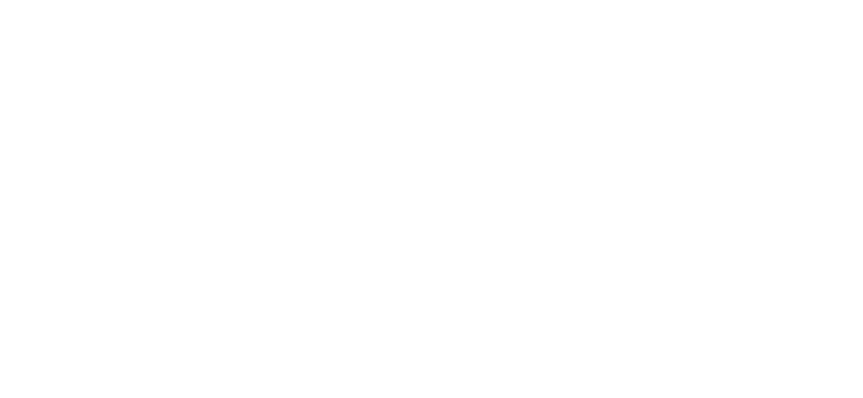
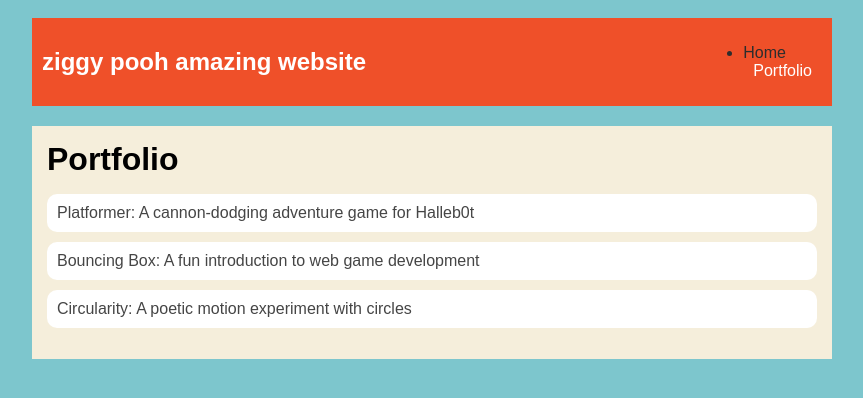
Before and after one commit to Zchristophe16/ZChristophe16.github.io, a plain HTML site: page portfolio.html in a window 1280 px wide. Shown: the whole page, without its empty margins (208-1071 px from the left). Drawn offline with Linux system fonts and the light colour scheme.

Commit message:
add portfolio page to website

```diff
--- a/portfolio.html
+++ b/portfolio.html
@@ -0,0 +1,39 @@
+<!DOCTYPE html>
+<html>
+  <head>
+    <title>ZIGGY POOH</title>
+    <link rel="stylesheet" href="style.css" />
+  </head>
+  <body>
+    <!-- All content goes here -->
+    <div id="all-contents">
+        <nav>
+          <h1> ziggy pooh amazing website</h1>
+          <ul id=""nav-ul">
+            <li class="nav-li>
+              <a href="index.html"> Home</a>
+  </li>
+  <li class="nav-li">
+    <a herf="portfolio.html">Portfolio</a>
+  </li>
+    </ul>
+    </nav>
+<main>
+  <div class="content">
+    <h1>Portfolio</h1>
+    <ul id="portfolio">
+      <li>
+        <a href="fsd-projects/platformer/">Platformer: A cannon-dodging adventure game for Halleb0t</a>
+      </li>
+      <li>
+        <a href=" fsd-projects/bouncing-box/">Bouncing Box: A fun introduction to web game development</a>
+      </li>
+      <li>
+        <a href="fsd-projects/circularity/">Circularity: A poetic motion experiment with circles</a>
+      </li>
+    </ul>
+  </div>
+        </main>
+    </div>
+  </body>
+</html>
--- a/style.css
+++ b/style.css
@@ -74,3 +74,28 @@ main {
 h2, h3 {
     margin: 0px;
 }
+/* Portfolio styles */
+.content h1 {
+    color: black;
+  }
+
+  #portfolio {
+    list-style-type: none;
+    padding-left: 0;
+  }
+
+  #portfolio li {
+    background: #fff;
+    padding: 10px;
+    border-radius: 10px;
+    margin-bottom: 10px;
+  }
+
+  #portfolio li:hover {
+    background: #eee;
+  }
+
+  #portfolio a {
+    text-decoration: none;
+    color: #454545;
+  }
```
